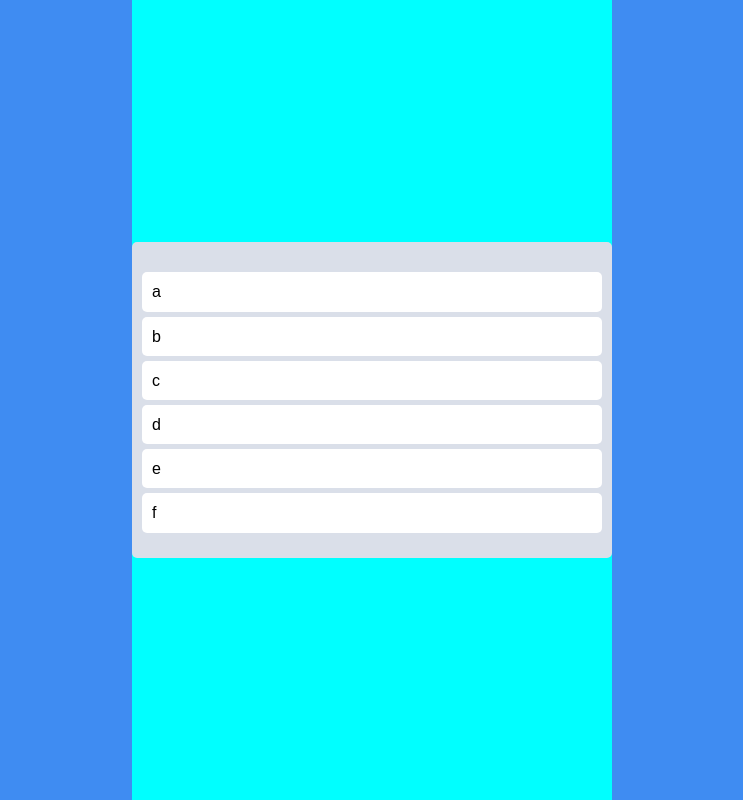
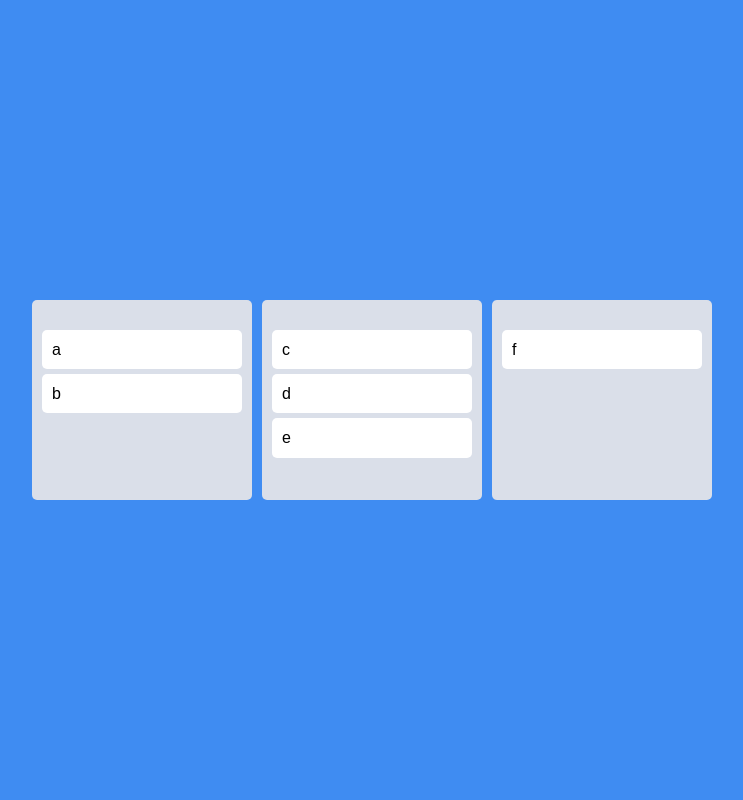
Before and after one commit to Kenjunn0/nomflix, a React (Create React App) app: page / in a window 1280 px wide. Shown: the whole page, without its empty margins (268-1011 px from the left). Built offline with nearby package versions, Linux system fonts and the light colour scheme.

Commit message:
multi board

```diff
--- a/src/App.tsx
+++ b/src/App.tsx
@@ -1,9 +1,9 @@
 import {createGlobalStyle} from "styled-components";
 import styled from "styled-components";
-import {DragDropContext, Draggable, Droppable, DropResult} from "react-beautiful-dnd";
-import {useRecoilState, useRecoilValue} from "recoil";
+import {DragDropContext, DropResult} from "react-beautiful-dnd";
+import {useRecoilState} from "recoil";
 import {toDoState} from "./atom";
-import DraggableCard from "./Components/DraggableCard";
+import Board from "./Components/Board";
 
 const GlobalStyle = createGlobalStyle`
 @import url('https://fonts.googleapis.com/css2?family=Source+Sans+Pro:wght@300;400&display=swap');
@@ -72,13 +72,12 @@
 
 const Wrapper = styled.div`
   display: flex;
-  max-width: 480px;
+  max-width: 680px;
   width: 100%;
   margin: 0 auto;
   justify-content: center;
   align-items: center;
   height: 100vh;
-  background-color: aqua;
 `
 
 const Box = styled.div`
@@ -88,28 +87,23 @@
 const Boards = styled.div`
     display: grid;
     width: 100%;
-    grid-template-columns: repeat(1, 1fr);
+    gap: 10px;
+    grid-template-columns: repeat(3, 1fr);
 `
 
-const Board = styled.div`
-  padding: 20px 10px;
-  padding-top: 30px;
-  border-radius: 5px;
-  min-height: 200px;
-  background-color:  ${props => props.theme.boardColor};
-`
+
 
 
 function App() {
     const [ toDos, setToDos ] = useRecoilState(toDoState);
     const onDragEnd = ({draggableId, destination, source}: DropResult) => {
         if (!destination) return;
-        setToDos((oldToDos) => {
-            const copyToDos = [...oldToDos];
-            copyToDos.splice(source.index, 1)
-            copyToDos.splice(destination?.index, 0, draggableId)
-            return copyToDos;
-        })
+        // setToDos((oldToDos) => {
+        //     const copyToDos = [...oldToDos];
+        //     copyToDos.splice(source.index, 1)
+        //     copyToDos.splice(destination?.index, 0, draggableId)
+        //     return copyToDos;
+        // })
     };
 
   return (
@@ -118,17 +112,7 @@
           <DragDropContext onDragEnd={onDragEnd}>
               <Wrapper>
                   <Boards>
-                      <Droppable droppableId="one">
-                          {(provided ) =>
-                              <Board ref={provided.innerRef} {...provided.droppableProps} >
-                                  {toDos.map((toDo, index) => (
-                                        <DraggableCard key={toDo} toDo={toDo} index={index} />
-                                      )
-                                  )}
-                                  {provided.placeholder}
-                              </Board>
-                          }
-                      </Droppable>
+                      {Object.keys(toDos).map(boradId => <Board boardId={boradId} key={boradId} toDos={toDos[boradId]} /> )}
                   </Boards>
               </Wrapper>
           </DragDropContext>
--- /dev/null
+++ b/src/Components/Board.tsx
@@ -0,0 +1,35 @@
+import DraggableCard from "./DraggableCard";
+import {Droppable} from "react-beautiful-dnd";
+import styled from "styled-components";
+
+const Wrapper = styled.div`
+  padding: 20px 10px;
+  padding-top: 30px;
+  border-radius: 5px;
+  min-height: 200px;
+  background-color:  ${props => props.theme.boardColor};
+`
+
+interface IBoardProps {
+    toDos: string[],
+    boardId: string
+}
+
+function Board({ toDos, boardId } : IBoardProps) {
+
+    return (
+        <Droppable droppableId={boardId}>
+            {(provided ) =>
+                <Wrapper ref={provided.innerRef} {...provided.droppableProps} >
+                    {toDos.map((toDo, index) => (
+                            <DraggableCard key={toDo} toDo={toDo} index={index} />
+                        )
+                    )}
+                    {provided.placeholder}
+                </Wrapper>
+            }
+        </Droppable>
+    )
+}
+
+export default Board;
--- a/src/atom.tsx
+++ b/src/atom.tsx
@@ -1,8 +1,14 @@
 import { atom, selector } from "recoil";
 
-export type toDoType = string;
+interface IToDoState {
+    [key: string] : string[];
+}
 
-export const toDoState = atom<toDoType[]>({
+export const toDoState = atom<IToDoState>({
     key: "toDo",
-    default: ["a", "b", "c", "d", "e", "f"]
+    default: {
+        to_do : ["a", "b"],
+        doing : ["c", "d", "e"],
+        done: ["f"],
+    }
 })
```
